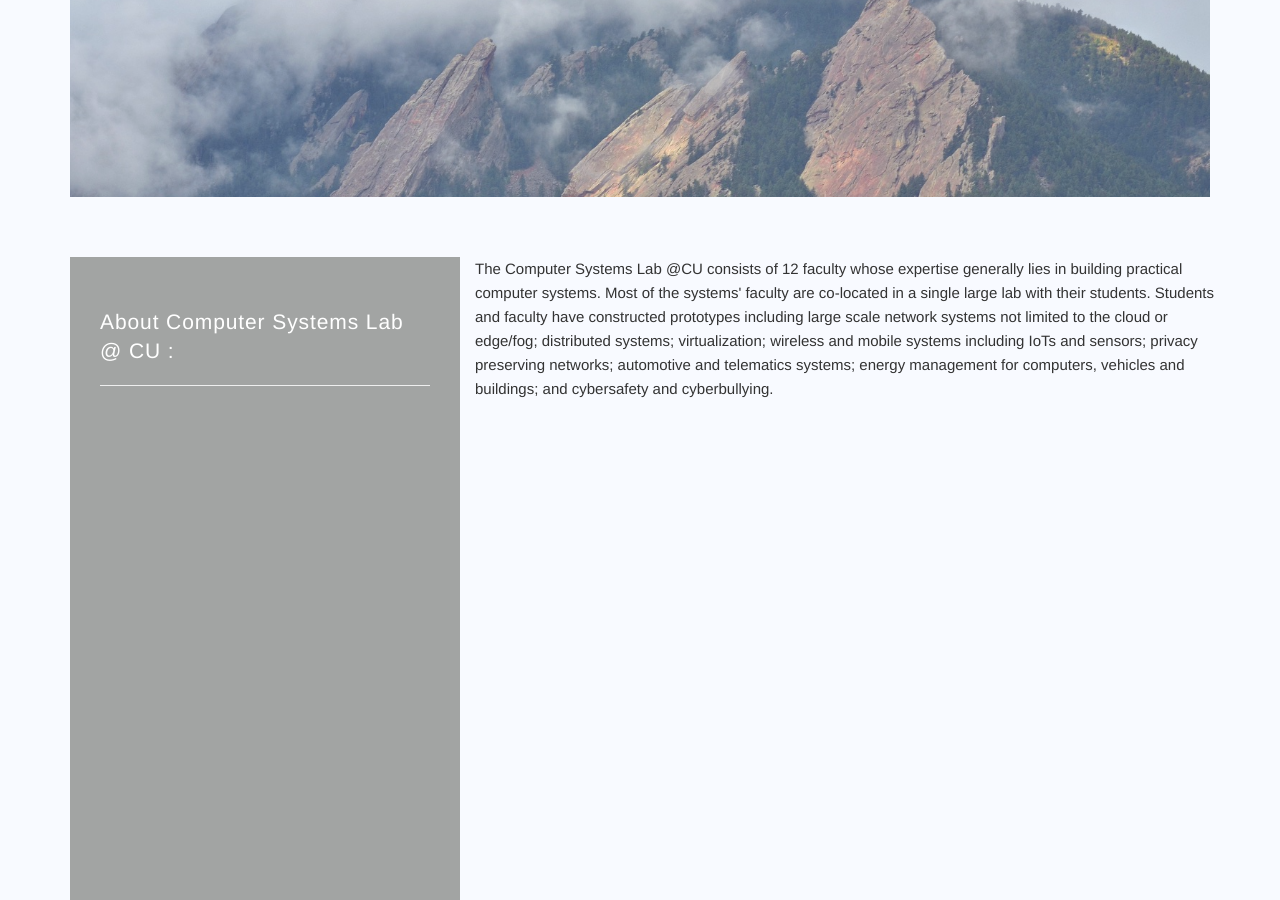
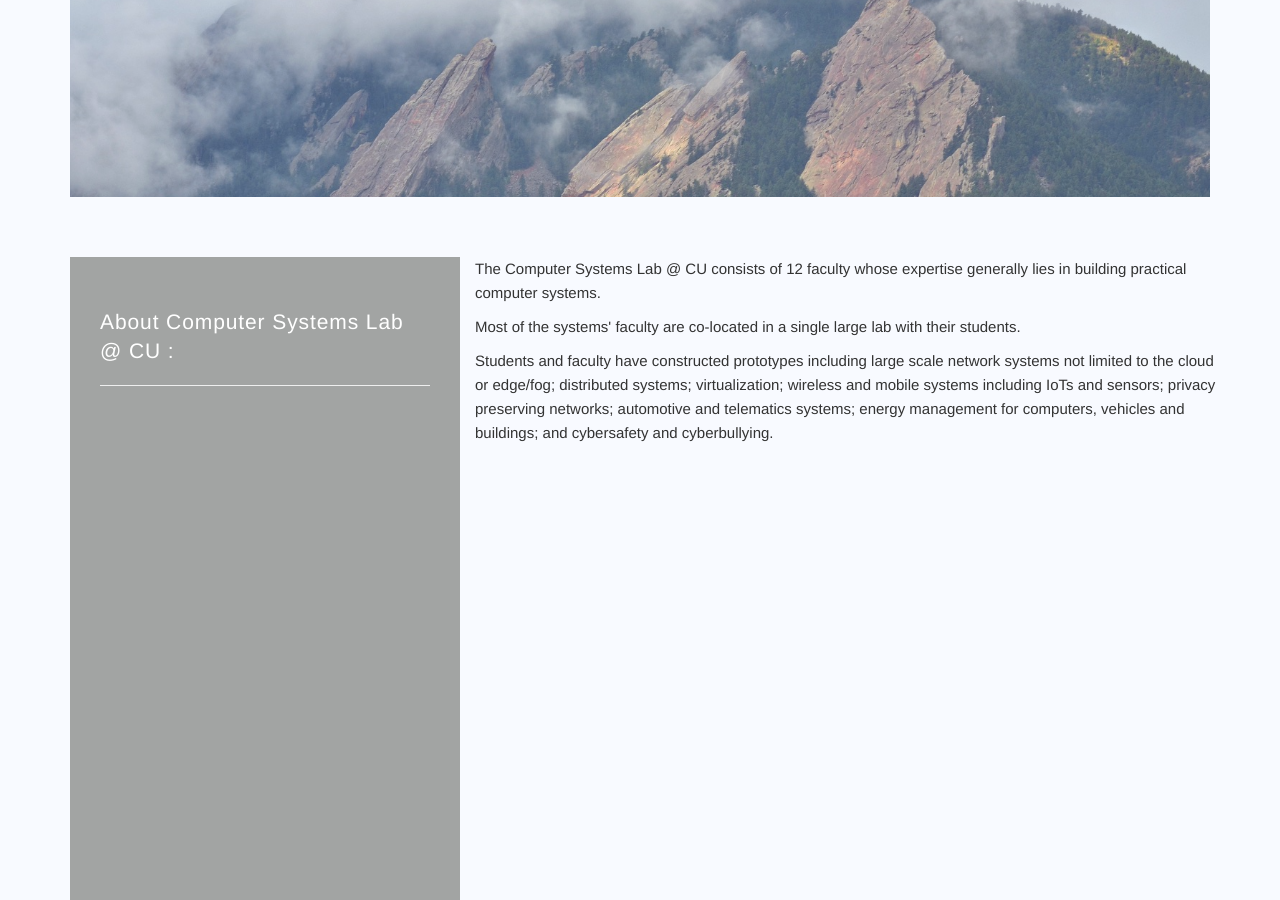
Before and after one commit to cu-computer-systems/cu-computer-systems.github.io, a Jekyll site: the page built from about.html, in a window 1280 px wide and 900 px high, scrolled down 399 px. Built offline with Jekyll 4.4.1, drawn with Linux system fonts in a browser that asks for light colours; nearby versions of some CDN libraries.

Commit message:
Update about.html

```diff
--- a/about.html
+++ b/about.html
@@ -56,7 +56,9 @@ permalink: /about
         <br><br>
         <p>Sed nec diam eu diam mattis viverra. Nulla fringilla, orci ac euismod semper, magna diam porttitor mauris, quis sollicitudin sapien justo in libero. Vestibulum mollis mauris enim. Morbi euismod magna ac lorem rutrum elementum. Donec viverra auctor lobortis. Pellentesque eu est a nulla placerat dignissim. Morbi a enim in magna semper bibendum. Etiam scelerisque, nunc.</p></p>-->
 
-        The Computer Systems Lab @CU consists of 12 faculty whose expertise generally lies in building practical computer systems. Most of the systems' faculty are co-located in a single large lab with their students. Students and faculty have constructed prototypes including large scale network systems not limited to the cloud or edge/fog; distributed systems; virtualization; wireless and mobile systems including IoTs and sensors; privacy preserving networks; automotive and telematics systems; energy management for computers, vehicles and buildings; and cybersafety and cyberbullying.
+        <p>The Computer Systems Lab @ CU consists of 12 faculty whose expertise generally lies in building practical computer systems.</p>
+        <p>Most of the systems' faculty are co-located in a single large lab with their students.</p>
+        <p>Students and faculty have constructed prototypes including large scale network systems not limited to the cloud or edge/fog; distributed systems; virtualization; wireless and mobile systems including IoTs and sensors; privacy preserving networks; automotive and telematics systems; energy management for computers, vehicles and buildings; and cybersafety and cyberbullying.</p>
 
     </div>
   </div>
```
